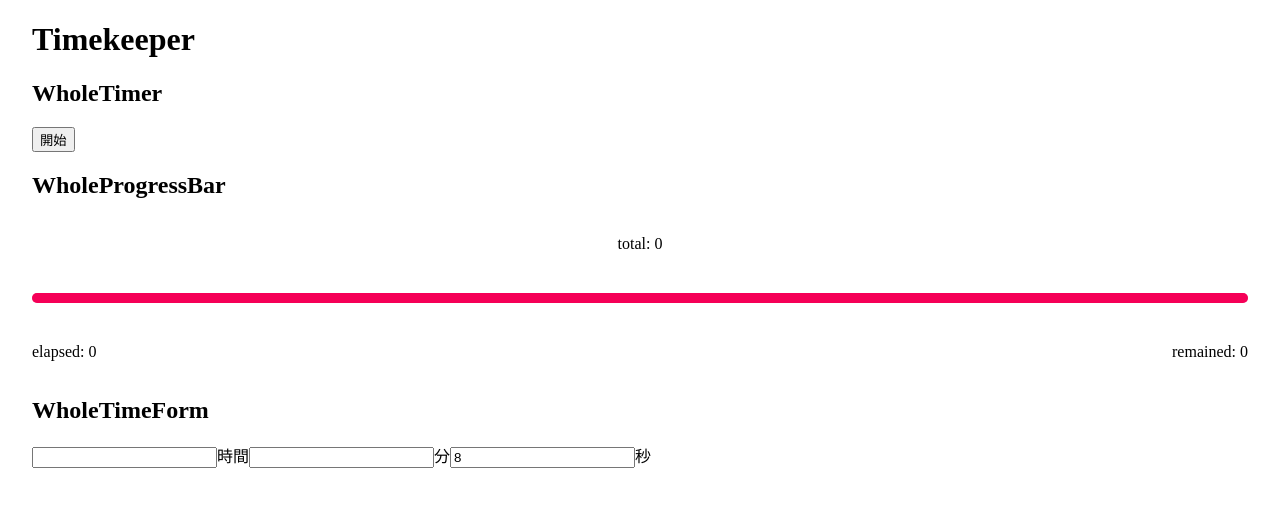
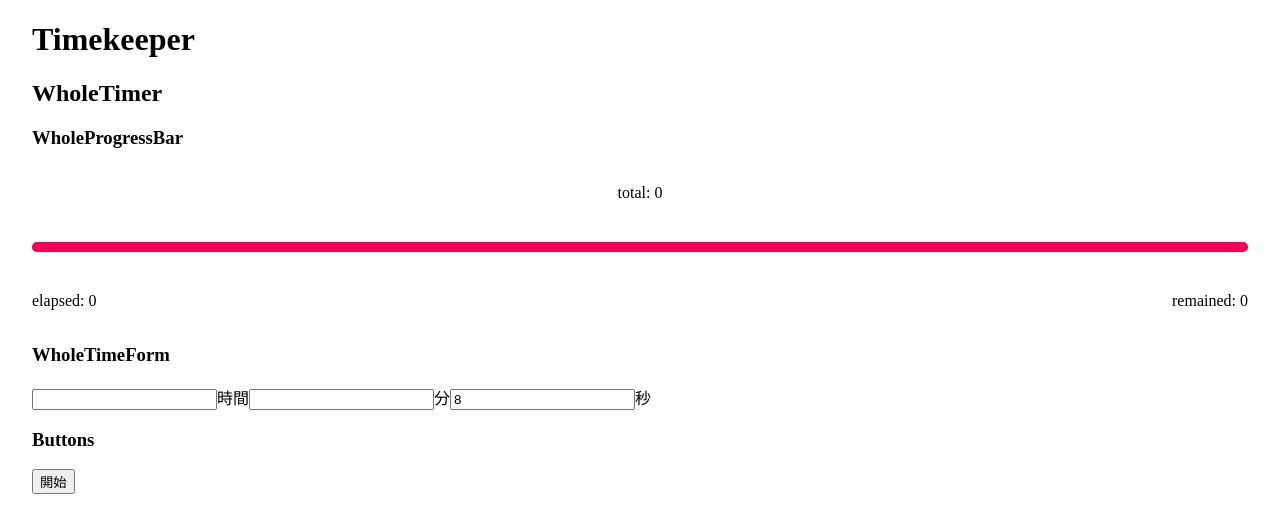
Before and after one commit to youichiro/timekeeper, a Next.js app: page / in a window 1280 px wide. Shown: the top 532 px of the page. Built offline with nearby package versions, Linux system fonts and the light colour scheme.

Commit message:
開始ボタンをコンポーネント分離する

```diff
--- /dev/null
+++ b/components/Buttons.tsx
@@ -0,0 +1,18 @@
+import React from 'react'
+
+type Props = {
+  handleClick: () => void
+}
+
+const Buttons: React.FC<Props> = (props) => {
+  return (
+    <div>
+      <h3>Buttons</h3>
+      <button type="submit" onClick={props.handleClick}>
+        開始
+      </button>
+    </div>
+  )
+}
+
+export default Buttons
--- a/components/WholeProgressBar.tsx
+++ b/components/WholeProgressBar.tsx
@@ -12,7 +12,7 @@ const WholeProgressBar: React.FC<WholeProgressBarProps> = (props) => {
 
   return (
     <div>
-      <h2>WholeProgressBar</h2>
+      <h3>WholeProgressBar</h3>
       <div style={{ flexGrow: 1 }}>
         <Grid container spacing={3} justify="space-between">
           <Grid item xs={12}>
--- a/components/WholeTimeForm.tsx
+++ b/components/WholeTimeForm.tsx
@@ -17,7 +17,7 @@ const WholeTimeForm: React.FC = () => {
 
   return (
     <div>
-      <h2>WholeTimeForm</h2>
+      <h3>WholeTimeForm</h3>
       <form>
         <label>
           <input
--- a/components/WholeTimer.tsx
+++ b/components/WholeTimer.tsx
@@ -2,6 +2,7 @@ import React, { useState, useEffect, useCallback, createContext } from 'react'
 
 import WholeProgressBar from './WholeProgressBar'
 import WholeTimeForm from './WholeTimeForm'
+import Buttons from './Buttons'
 import { BlockTime, WholeProgress } from '../interfaces'
 import { convertSeconds, calcEndDate } from '../utils/calc-date'
 
@@ -57,9 +58,6 @@ const WholeTimer: React.FC = () => {
   return (
     <div>
       <h2>WholeTimer</h2>
-      <button type="button" onClick={onClickStartButton}>
-        開始
-      </button>
       <WholeProgressBar
         total={wholeProgress.totalSeconds}
         elapsed={elapsedSeconds}
@@ -67,6 +65,7 @@ const WholeTimer: React.FC = () => {
       <WholeTimerContext.Provider value={{ wholeBlockTime, setWholeBlockTime }}>
         <WholeTimeForm />
       </WholeTimerContext.Provider>
+      <Buttons handleClick={onClickStartButton} />
     </div>
   )
 }
```
